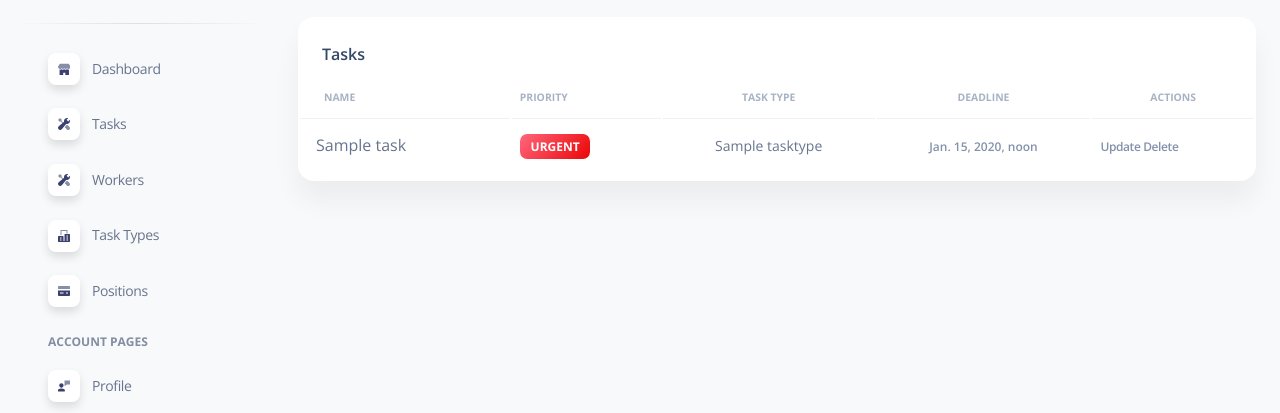
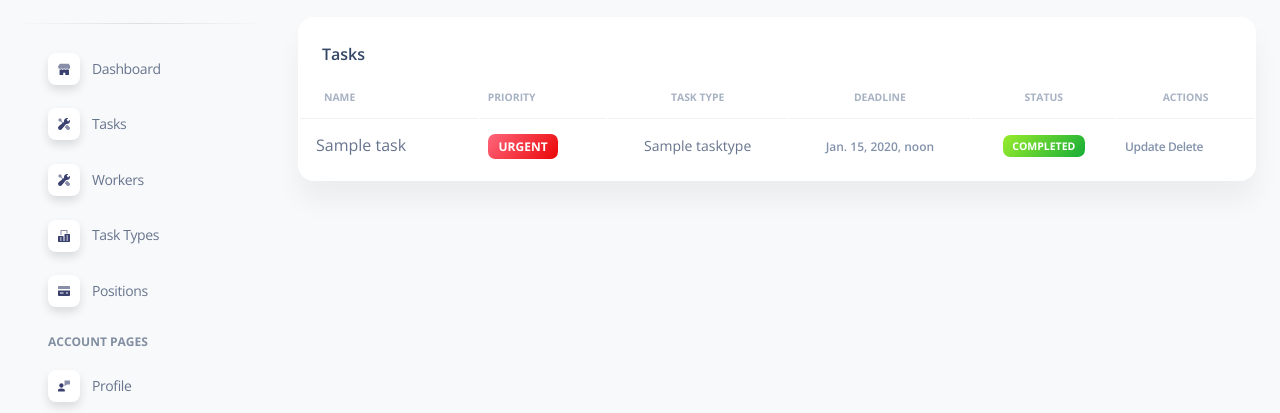
Before and after one commit to Oh-no-dotcom/task-manager, a Django app: page /tasks/ in a window 1280 px wide. Shown: the part 71-484 px from the top of the page. Run offline with Django 5.2, Linux system fonts and the light colour scheme; a user stored in the database is signed in; tables that the repository leaves empty hold one stand-in row (values such as "Sample post"); some libraries are stand-ins or nearby versions.

Commit message:
add Status in task_list

```diff
--- a/templates/tasks/task_list.html
+++ b/templates/tasks/task_list.html
@@ -27,6 +27,8 @@
                 </th>
                 <th class="text-center text-uppercase text-secondary text-xxs font-weight-bolder opacity-7">Deadline
                 </th>
+                <th class="text-center text-uppercase text-secondary text-xxs font-weight-bolder opacity-7">Status
+                </th>
                 <th class="text-center text-uppercase text-secondary text-xxs font-weight-bolder opacity-7">Actions
                 </th>
               </tr>
@@ -37,7 +39,7 @@
                   <td>
                     <div class="d-flex px-2 py-1">
                       <div>
-                          {{ task }}
+                        {{ task.name }}
                       </div>
                     </div>
                   </td>
@@ -61,6 +63,13 @@
                   <td class="align-middle text-center">
                     <span class="text-secondary text-xs font-weight-bold">{{ task.deadline }}</span>
                   </td>
+                  <td class="align-middle text-center text-sm">
+                    {% if task.is_completed %}
+                      <span class="badge bg-gradient-success">Completed</span>
+                    {% else %}
+                      <span class="badge bg-gradient-info">In Progress</span>
+                    {% endif %}
+                  </td>
                   <td class="align-middle">
                     <a href="" class="text-secondary font-weight-bold text-xs" data-toggle="tooltip"
                        data-original-title="Edit user">
```
Lines whose indentation alone changed are shown as unchanged.
